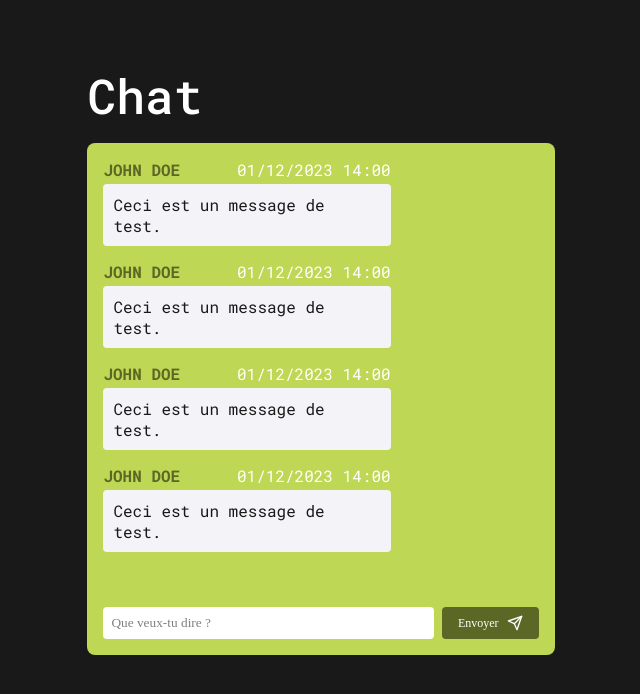
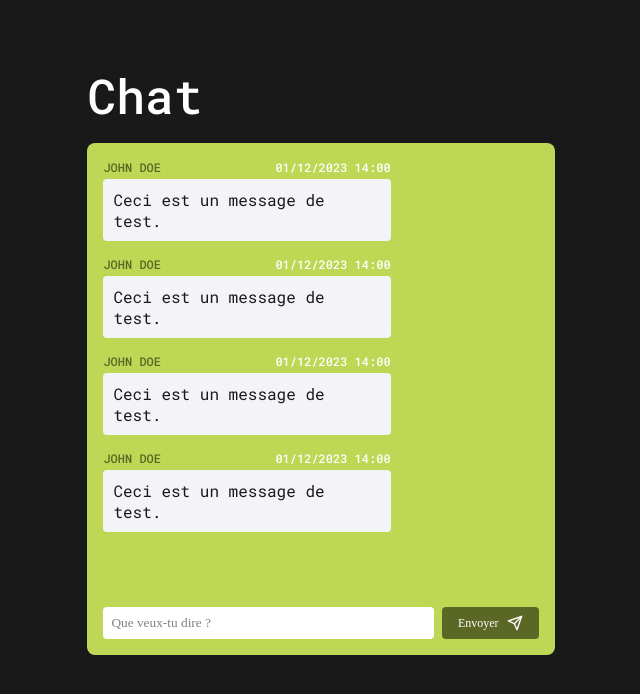
Before and after one commit to Triips-TheCoder/HETIC-FLASK-CHAT, a Flask app: page / in a window 1280 px wide. Shown: the part 72-766 px from the top of the page, without its empty margins (335-975 px from the left). Run offline with Flask 3, Linux system fonts and the light colour scheme.

Commit message:
fix label

```diff
--- a/static/css/main.css
+++ b/static/css/main.css
@@ -41,6 +41,7 @@
 
 .ft-label {
     text-transform: uppercase;
+    font-weight: 500;
 }
 
 .ft-primary {
--- a/static/css/message.css
+++ b/static/css/message.css
@@ -16,11 +16,3 @@
     margin-bottom: 4px;
     align-items: baseline;
 }
-
-.message-author {
-    font-weight: bold;
-}
-
-.message-date {
-    color: white;
-}
--- a/templates/message.html
+++ b/templates/message.html
@@ -1,10 +1,10 @@
 <!-- templates/message.html -->
 <div class="message">
-<div class="message-header ft-label">
-    <span class="message-author c-green ">{{ author }}</span>
-    <span class="message-date">{{ date }}</span>
+    <div class="message-header ft-label">
+        <p class="c-green">{{ author }}</p>
+        <p>{{ date }}</p>
+    </div>
+    <div class="message-content ft-principal">
+        {{ body }}
+    </div>
 </div>
-<div class="message-content ft-principal">
-        {{ body }}
-</div>
-</div>
```
